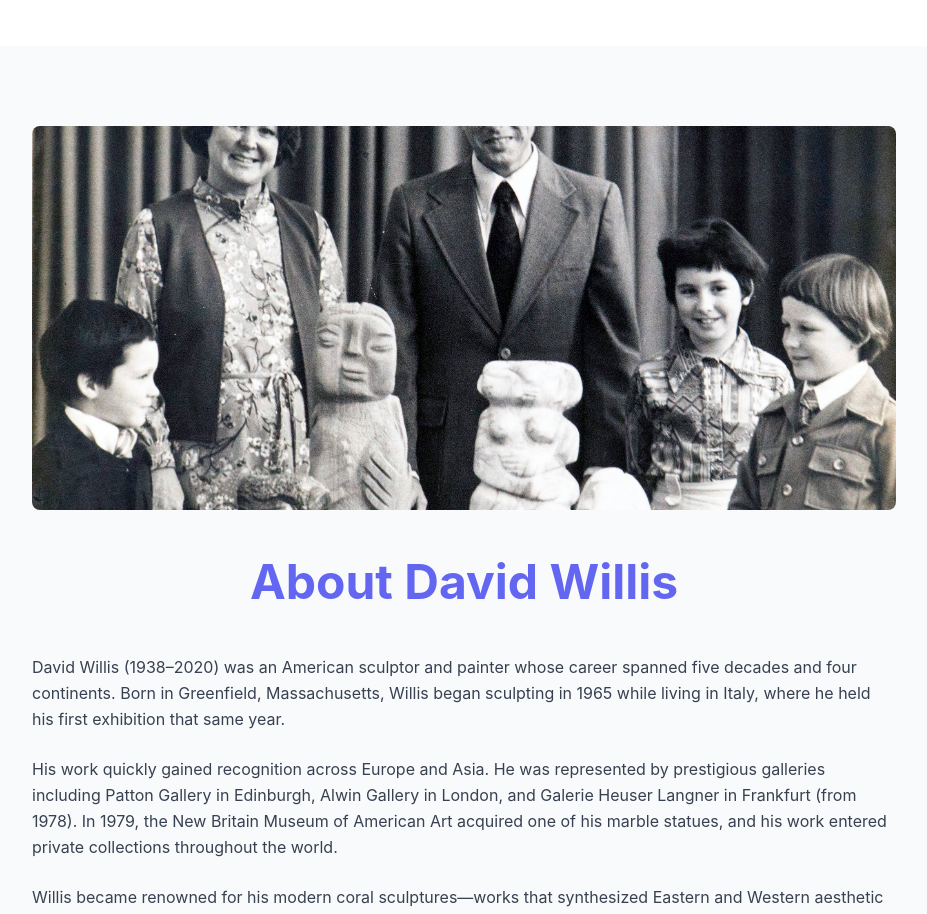
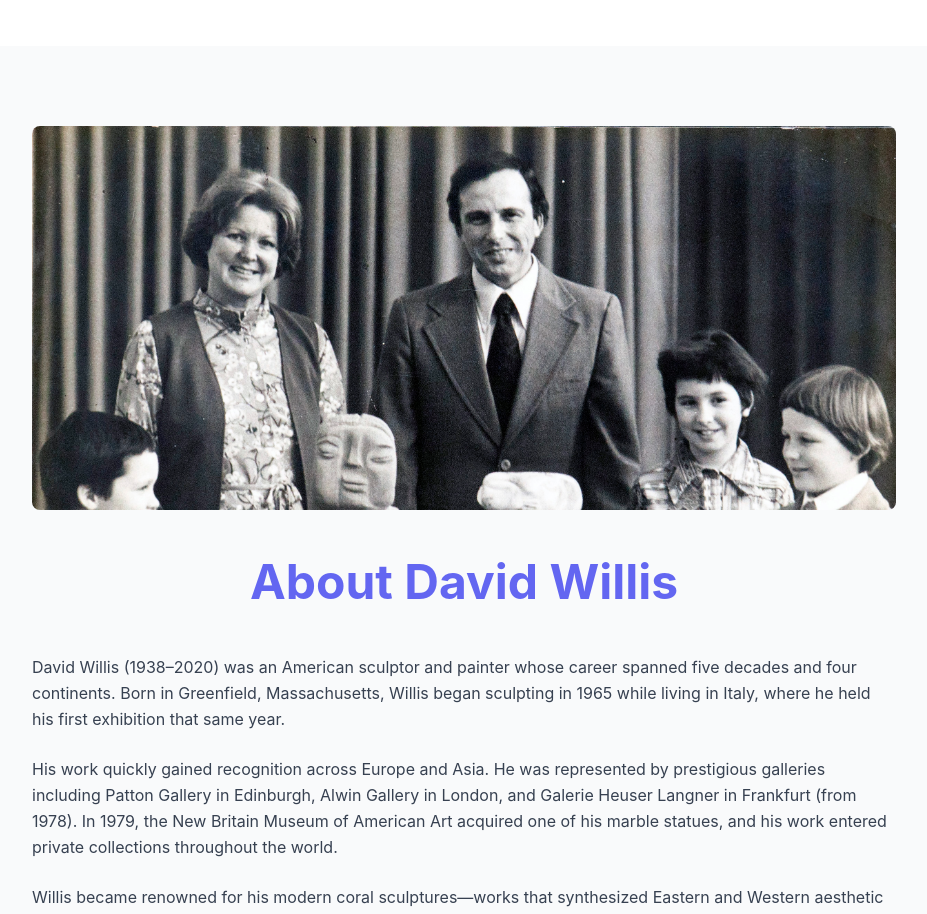
Before and after one commit to humboldtscabinet/davidwillisartist, a Next.js app: page / in a window 1280 px wide. Shown: the part 861-1775 px from the top of the page, without its empty margins (176-1103 px from the left). Built offline with nearby package versions, Linux system fonts and the light colour scheme.

Commit message:
adjust image positioning to show top portion

```diff
--- a/components/AboutSection.tsx
+++ b/components/AboutSection.tsx
@@ -8,7 +8,8 @@ export default function AboutSection() {
           src="/images/about-header.jpg"
           alt="David Willis coral sculpture"
           fill
-          className="object-cover"
+          className="object-cover object-center"
+          style={{ objectPosition: 'center top' }}
         />
       </div>
       <h2 className="text-4xl md:text-5xl font-bold text-center mb-12 text-brand">
```
